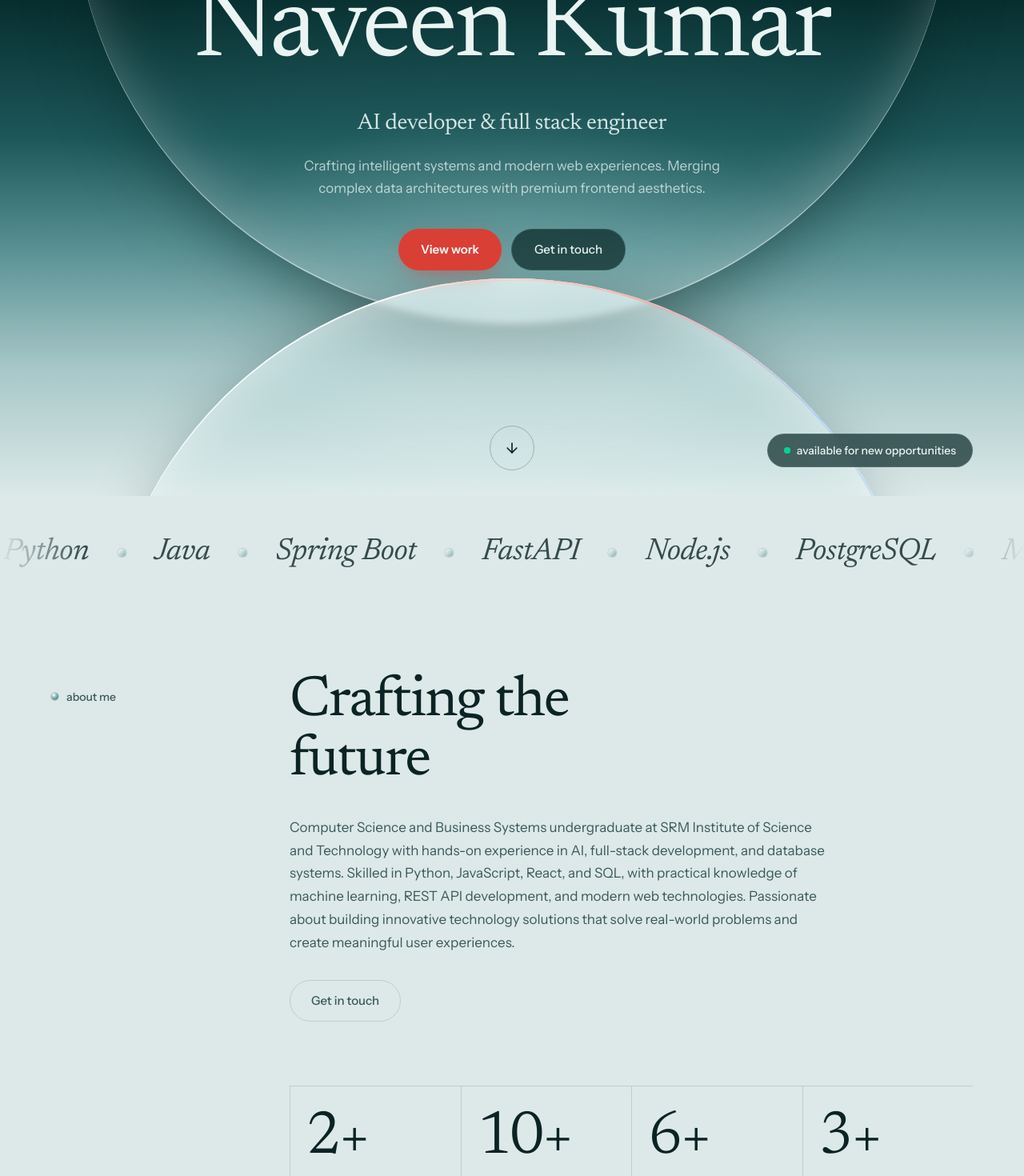
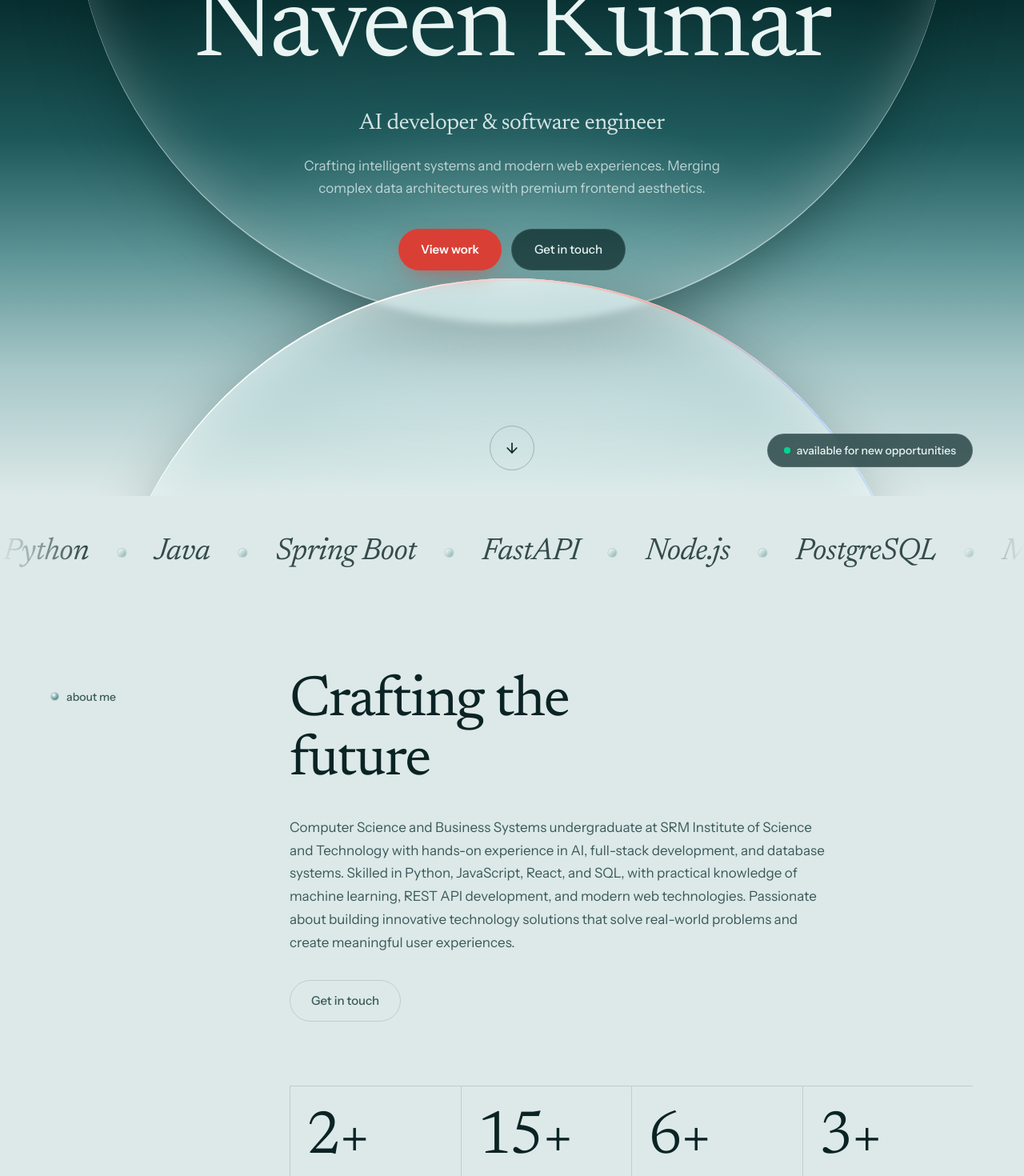
Before and after one commit to Naveen132004/Portfolio, a React (Vite) app: page / in a window 1280 px wide. Shown: the part 180-1650 px from the top of the page at 80% size. Built offline with nearby package versions, Linux system fonts and the light colour scheme.

Commit message:
Update stats and role title
- Projects: 10+ -> 15+ (About and Resume sections)
- GitHub: 15+ repositories, 100+ contributions, 5+ stars
- Role: "AI Developer & Software Engineer" in hero, resume, page title and meta tags

Co-Authored-By: Claude Opus 5.5 <noreply@anthropic.com>

```diff
--- a/index.html
+++ b/index.html
@@ -12,18 +12,18 @@
   <meta name="viewport" content="width=device-width, initial-scale=1.0" />
   <meta name="theme-color" content="#03201F" />
   <meta name="description"
-    content="Naveen Kumar — AI Developer, Full Stack Engineer, and Data Analytics Enthusiast from Chennai, India. Building intelligent systems and modern web experiences." />
+    content="Naveen Kumar — AI Developer, Software Engineer, and Data Analytics Enthusiast from Chennai, India. Building intelligent systems and modern web experiences." />
   <meta name="keywords"
     content="Naveen Kumar, AI Developer, Full Stack Developer, Portfolio, React, Machine Learning, Web Developer, Chennai" />
   <meta name="author" content="Naveen Kumar" />
-  <meta property="og:title" content="Naveen Kumar — AI Developer & Full Stack Engineer" />
+  <meta property="og:title" content="Naveen Kumar — AI Developer & Software Engineer" />
   <meta property="og:description"
     content="Building intelligent systems & modern web experiences. View my portfolio, projects, and technical skills." />
   <meta property="og:type" content="website" />
   <meta name="twitter:card" content="summary_large_image" />
-  <meta name="twitter:title" content="Naveen Kumar — AI Developer & Full Stack Engineer" />
+  <meta name="twitter:title" content="Naveen Kumar — AI Developer & Software Engineer" />
   <meta name="twitter:description" content="Building intelligent systems & modern web experiences." />
-  <title>Naveen Kumar — AI Developer & Full Stack Engineer</title>
+  <title>Naveen Kumar — AI Developer & Software Engineer</title>
   <style>
     /* Critical CSS to prevent a flash before the app mounts */
     html,
--- a/src/components/AboutSection.tsx
+++ b/src/components/AboutSection.tsx
@@ -6,7 +6,7 @@ const aboutText =
 
 const infoCards = [
   { value: '2+', label: 'Years Experience' },
-  { value: '10+', label: 'Projects Built' },
+  { value: '15+', label: 'Projects Built' },
   { value: '6+', label: 'Tech Stacks' },
   { value: '3+', label: 'Focus Areas' },
 ];
--- a/src/components/GitHubStats.tsx
+++ b/src/components/GitHubStats.tsx
@@ -5,10 +5,10 @@ import { FaGithub } from 'react-icons/fa';
 
 export default function GitHubStats() {
   const stats = [
-    { label: 'Repositories', value: '20+', icon: '📦' },
-    { label: 'Contributions', value: '500+', icon: '🔥' },
+    { label: 'Repositories', value: '15+', icon: '📦' },
+    { label: 'Contributions', value: '100+', icon: '🔥' },
     { label: 'Languages', value: '6+', icon: '💻' },
-    { label: 'Stars', value: '10+', icon: '⭐' },
+    { label: 'Stars', value: '5+', icon: '⭐' },
   ];
 
   return (
--- a/src/components/HeroSection.tsx
+++ b/src/components/HeroSection.tsx
@@ -71,7 +71,7 @@ export default function HeroSection() {
           animate={{ opacity: 1 }}
           transition={{ duration: 1, delay: INTRO_DELAY + 0.5 }}
         >
-          AI developer & full stack engineer
+          AI developer & software engineer
         </motion.p>
 
         <motion.p
--- a/src/components/ResumeSection.tsx
+++ b/src/components/ResumeSection.tsx
@@ -6,7 +6,7 @@ import { FileDown, Eye } from 'lucide-react';
 const stats = [
   { label: 'Languages', value: '5+' },
   { label: 'Frameworks', value: '6+' },
-  { label: 'Projects', value: '10+' },
+  { label: 'Projects', value: '15+' },
   { label: 'Certifications', value: '6+' },
 ];
 
@@ -55,7 +55,7 @@ export default function ResumeSection() {
           <div className="md:col-span-8 lg:col-span-9">
             <FadeInWrapper>
               <h3 className="display text-[clamp(2.5rem,5vw,4rem)] text-foam">Naveen Kumar</h3>
-              <p className="mt-2 serif text-[1.35rem] text-tide">AI Developer & Full Stack Engineer</p>
+              <p className="mt-2 serif text-[1.35rem] text-tide">AI Developer & Software Engineer</p>
               <p className="mt-5 text-[17px] leading-[1.75] text-muted max-w-[56ch]">
                 A comprehensive overview of my professional experience, education, skills, and technical capabilities in building modern digital products.
               </p>
```
